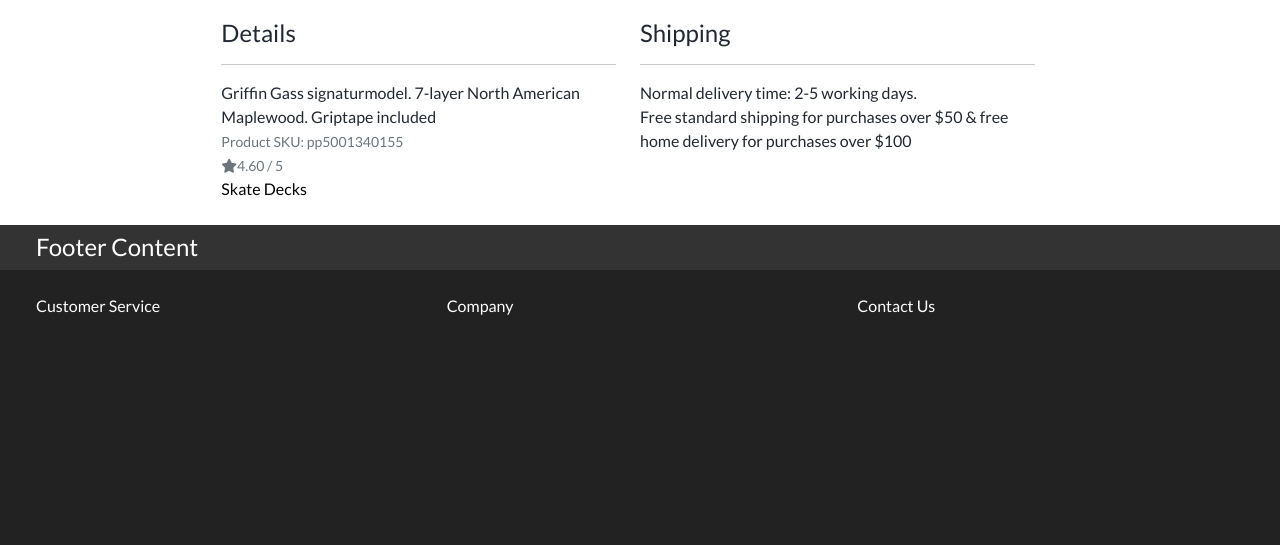
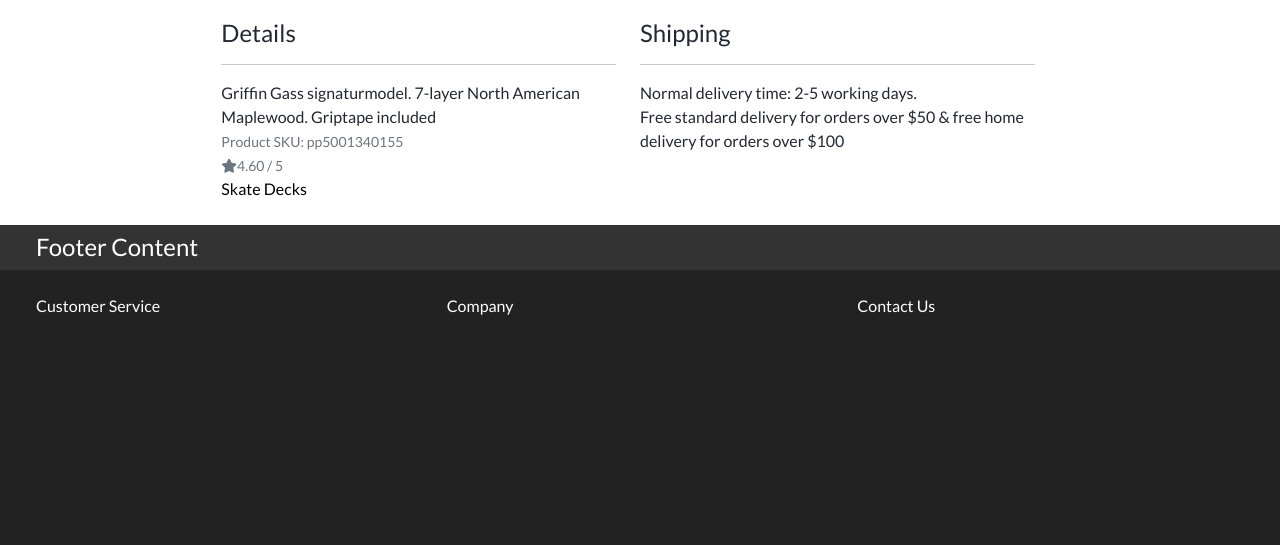
Before and after one commit to Kagebounshin/skateshop, a Django app: page /products/1 in a window 1280 px wide. Shown: the part 740-1285 px from the top of the page. Run offline with Django 3.2, Linux system fonts and the light colour scheme; data comes from the database, SQL or seed files in the repository; some libraries are stand-ins or nearby versions.

Commit message:
Added comments to code, updated some text

```diff
--- a/products/templates/products/includes/shipping.html
+++ b/products/templates/products/includes/shipping.html
@@ -1,3 +1,3 @@
 <h4>Shipping</h4>
 <hr>
-<p class="text-small">Normal delivery time: 2-5 working days. <br> Free standard shipping for purchases over $50 & free home delivery for purchases over $100</p>
+<p class="text-small">Normal delivery time: 2-5 working days. <br> Free standard delivery for orders over $50 & free home delivery for orders over $100</p>
```
Also changed, not shown: products/templates/products/product_detail.html (+9 -6 lines).
